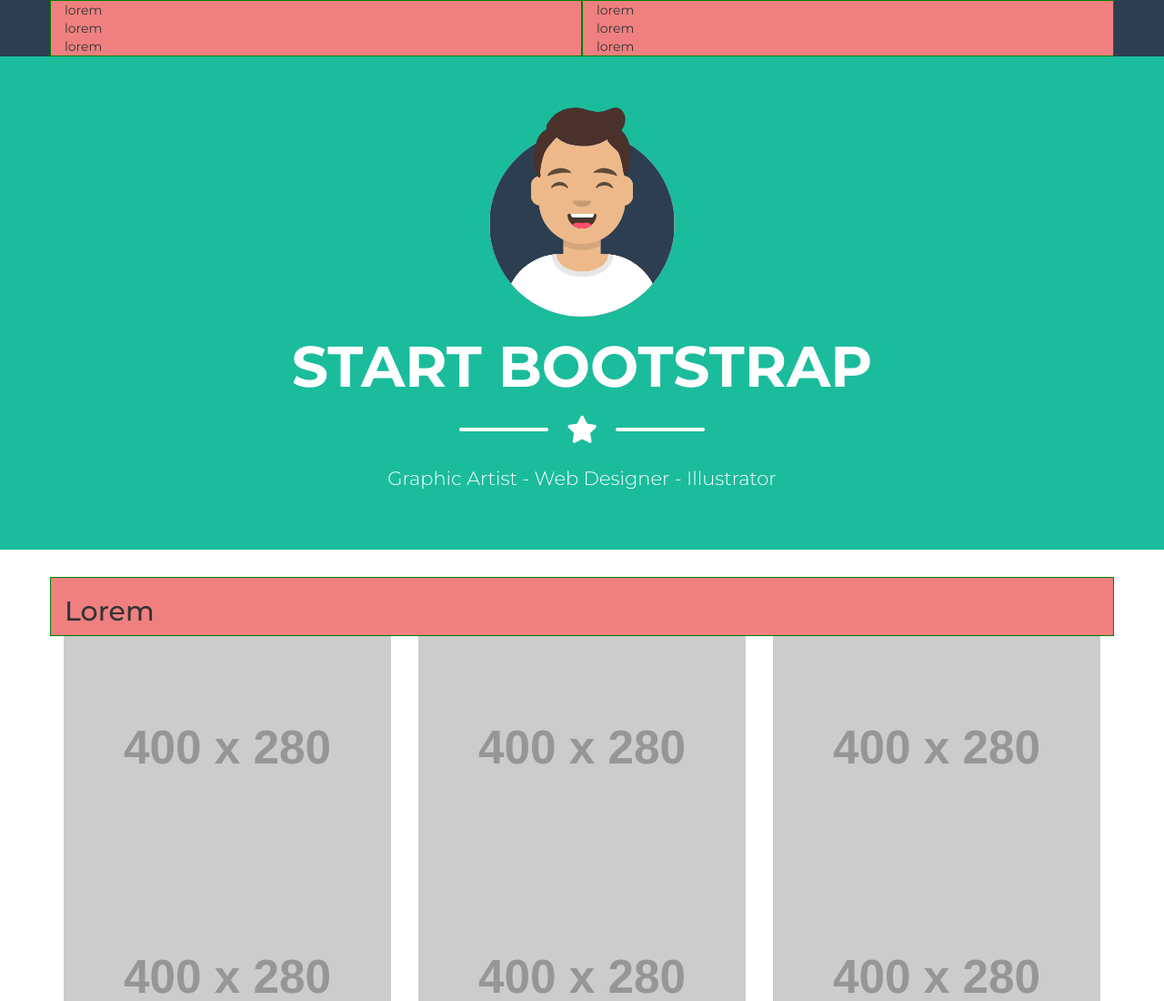
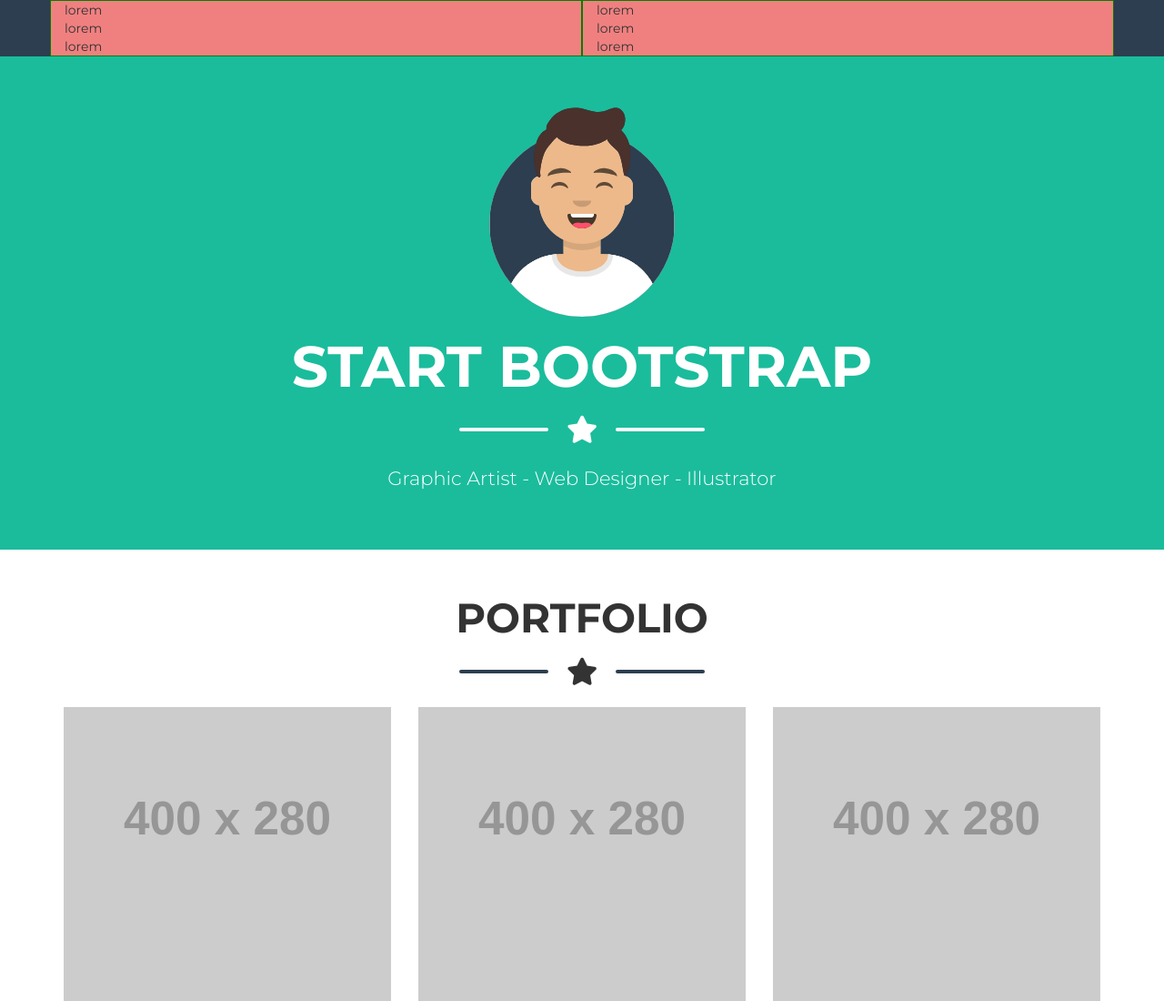
Before and after one commit to GabrieleCorti/html-css-bootstrap-freelancer, a plain HTML site: page index.html in a window 1280 px wide. Shown: the top 1100 px of the page at 91% size. Drawn offline with nearby package versions, Linux system fonts and the light colour scheme; placeholder pictures from the web are drawn by us.

Commit message:
titolo sezione 1

```diff
--- a/css/style.css
+++ b/css/style.css
@@ -65,8 +65,18 @@ body {
 }
 
 /*section-1*/
+.section-1 .aside_line {
+    background-color: #2c3e50;
+}
+
 .section-1_img img {
     width: 100%;
+}
+
+.section-1 h2 {
+    text-transform: uppercase;
+    font-weight: 700;
+    font-size: 45px;
 }
 /*section-2*/
 /*about*/
--- a/index.html
+++ b/index.html
@@ -46,8 +46,15 @@
             <section class="section-1">
                 <div class="container">
                     <div class="row">
-                        <div class="col-xs-12 debug">
-                           <h2>Lorem</h2>
+                        <div class="col-xs-12 text-center">
+                           <h2>portfolio</h2>
+                            <div class="custom_divider text-center">
+                                <div class="aside_line inliner"></div>
+                                <div class="star_middle inliner">
+                                    <i class="fas fa-star"></i>
+                                </div>
+                                <div class="aside_line inliner"></div>
+                            </div>
                         </div>
 
                         <div class="col-xs-12 col-sm-6 col-md-4">
```
